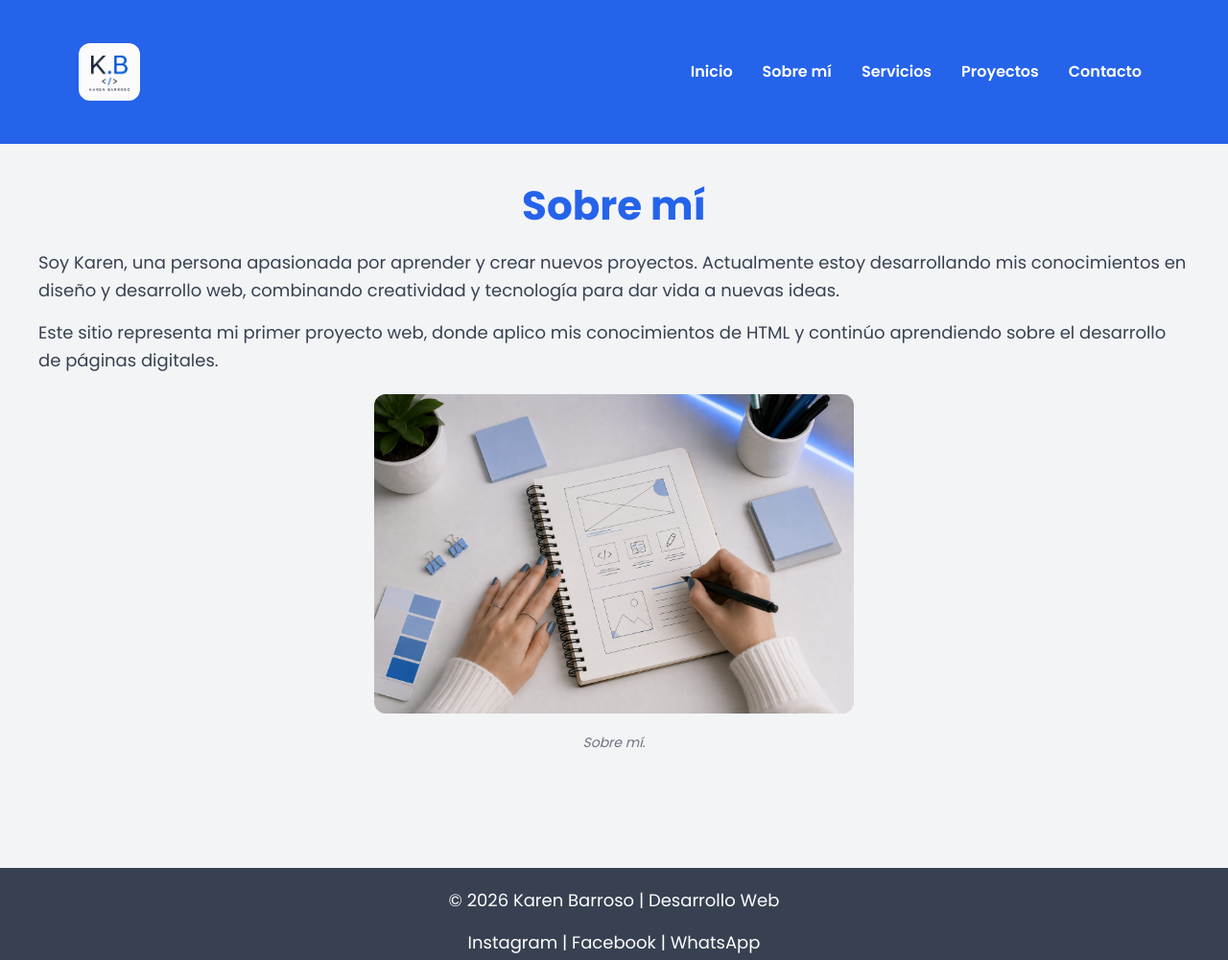
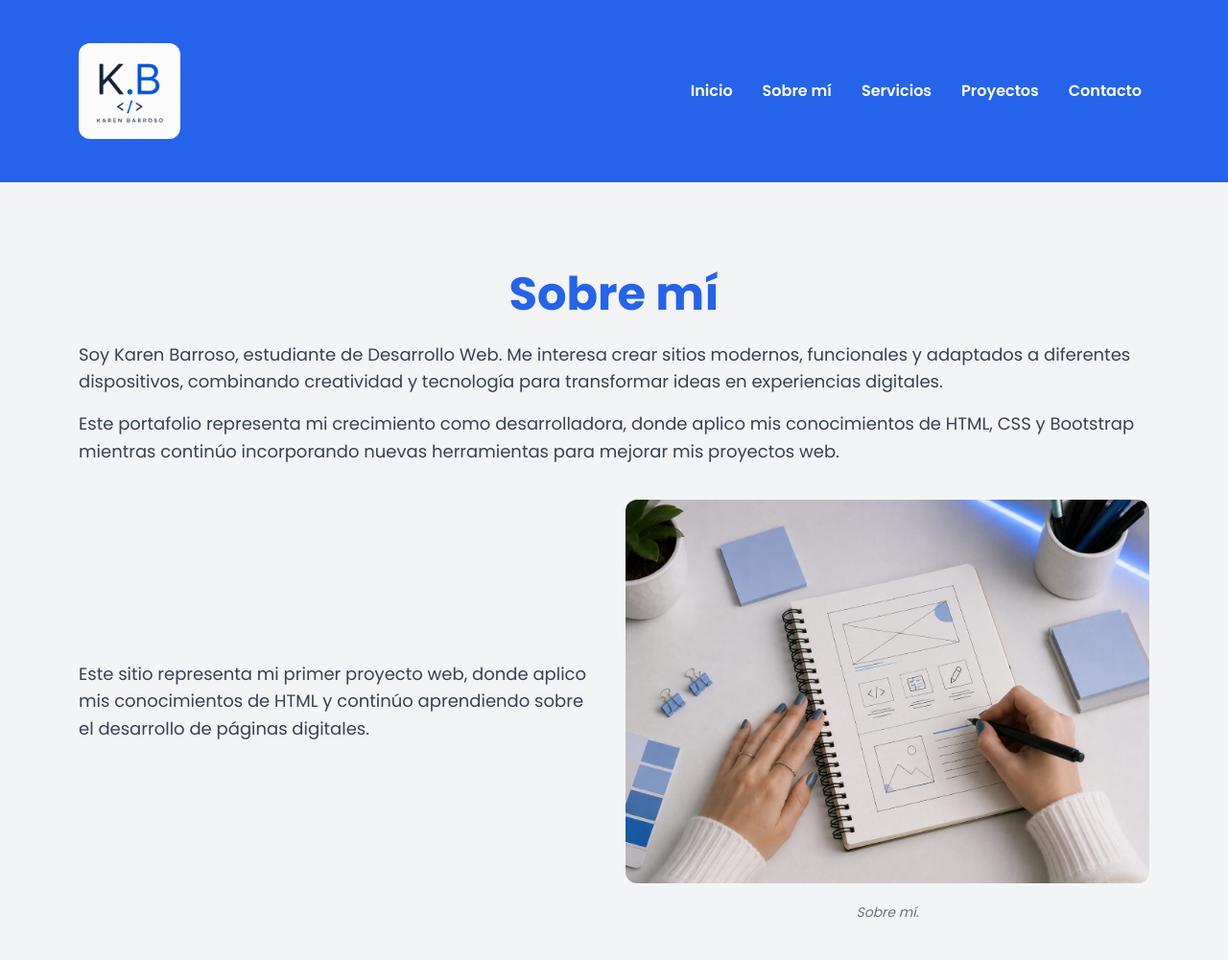
Before and after one commit to karen-barroso/pre-entrega-1-karen-barroso, a plain HTML site: page pages/sobremi.html in a window 1280 px wide. Shown: the top 1001 px of the page at 96% size. Drawn offline with nearby package versions, Linux system fonts and the light colour scheme.

Commit message:
Ajusta diseño responsive y estilos finales

```diff
--- a/pages/sobremi.html
+++ b/pages/sobremi.html
@@ -20,7 +20,7 @@
 
 </head>
 
-<body>
+<bodyclass="grid-layout" >
 
     <header>
 
@@ -29,7 +29,7 @@
             <div class="container">
 
                 <a class="navbar-brand" href="../index.html">
-                    <img src="../img/logo.png" alt="Logo de Karen Barroso Desarrollo Web" height="60">
+                    <img src="../img/logo.png" alt="Logo de Karen Barroso Desarrollo Web">
                 </a>
 
 
@@ -78,24 +78,41 @@
 
     <main>
 
-        <section class="sobre-mi">
+        <section class="container my-5">
 
             <h1>Sobre mí</h1>
-            <p>Soy Karen, una persona apasionada por aprender y crear nuevos proyectos. Actualmente estoy desarrollando
-                mis conocimientos en diseño y desarrollo web, combinando creatividad y tecnología para dar vida a nuevas
-                ideas.</p>
 
-            <article>
+            <p>Soy Karen Barroso, estudiante de Desarrollo Web. Me interesa crear sitios modernos, funcionales y
+                adaptados a diferentes dispositivos, combinando creatividad y tecnología para transformar ideas en
+                experiencias digitales.
+            </p>
+            <p>Este portafolio representa mi crecimiento como desarrolladora, donde aplico mis conocimientos de HTML,
+                CSS y Bootstrap mientras continúo incorporando nuevas herramientas para mejorar mis proyectos web.
+            </p>
 
-                <p>Este sitio representa mi primer proyecto web, donde aplico mis conocimientos de HTML y continúo
-                    aprendiendo sobre el desarrollo de páginas digitales.</p>
+            <div class="row align-items-center">
 
-                <figure>
-                    <img src="../img/sobremi.jpg" alt="Imagen de Karen Barroso">
-                    <figcaption>Sobre mí.</figcaption>
+                <div class="col-lg-6">
+
+                    <p>
+                        Este sitio representa mi primer proyecto web, donde aplico mis conocimientos de HTML y continúo
+                        aprendiendo sobre el desarrollo de páginas digitales.
+                    </p>
+
+                </div>
+
+
+                <figure class="col-lg-6 text-center">
+
+                    <img src="../img/sobremi.jpg" class="img-fluid" alt="Imagen de Karen Barroso">
+
+                    <figcaption>
+                        Sobre mí.
+                    </figcaption>
+
                 </figure>
 
-            </article>
+            </div>
 
         </section>
 
--- a/styles/styles.css
+++ b/styles/styles.css
@@ -3,6 +3,7 @@
     padding: 0;
     box-sizing: border-box;
 }
+
 /* ==========================
    ESTILOS GENERALES
 ========================== */
@@ -12,6 +13,7 @@ body {
     background-color: #F3F4F6;
     color: #374151;
 }
+
 .grid-layout {
     display: grid;
     grid-template-areas:
@@ -67,7 +69,7 @@ header {
 }
 
 .navbar-brand img {
-    height: 60px;
+    height: 100px;
     width: auto;
 }
 
@@ -76,7 +78,7 @@ header {
 ========================== */
 
 main {
-    padding: 40px;
+    padding: 20px;
 }
 
 section {
@@ -86,7 +88,7 @@ section {
 h1 {
     text-align: center;
     color: #2563EB;
-    font-size: 32px;
+    font-size: 36px;
     font-weight: 700;
     margin-bottom: 20px;
 }
@@ -149,13 +151,14 @@ p {
 .contenedor-inicio figure {
     grid-area: imagen;
 }
+
 /* ==========================
    IMÁGENES
 ========================== */
 
 img {
     width: 100%;
-    max-width: 500px;
+    max-width: 100%;
     height: auto;
     display: block;
     margin: 20px auto;
@@ -194,17 +197,7 @@ footer {
     margin-top: 40px;
 }
 
-@media (min-width: 1024px) {
-
-    nav {
-        flex-direction: row;
-        justify-content: space-between;
-    }
-
-    nav ul {
-        flex-direction: row;
-        gap: 30px;
-    }
+@media (min-width: 992px) {
 
     .contenedor-inicio {
         grid-template-areas: "texto imagen";
@@ -217,9 +210,12 @@ footer {
     }
 
     h1 {
-        font-size: 42px;
+        font-size: 48px;
     }
 
+    main {
+        padding: 40px;
+    }
 }
 
 /* Flechas del Carousel */
@@ -229,12 +225,6 @@ footer {
     background-color: #2563EB;
     border-radius: 50%;
     padding: 20px;
-}
-
-/* Navbar Bootstrap personalizada */
-
-.navbar {
-    background-color: #2563EB;
 }
 
 /* Botones Bootstrap personalizados */
@@ -255,3 +245,24 @@ footer {
     border-radius: 15px;
     overflow: hidden;
 }
+
+.container figure img {
+    height: 400px;
+    width: auto;
+    object-fit: cover;
+}
+
+.card-img-top {
+    height: 220px;
+    width: 100%;
+    object-fit: contain;
+    padding: 10px;
+}
+
+/* Carrusel */
+
+.carousel-item img {
+    width: 100%;
+    height: 400px;
+    object-fit: contain;
+}
```
Also changed, not shown: pages/contacto.html (+10 -7 lines), pages/proyectos.html (+5 -5 lines), pages/servicios.html (+21 -8 lines).
